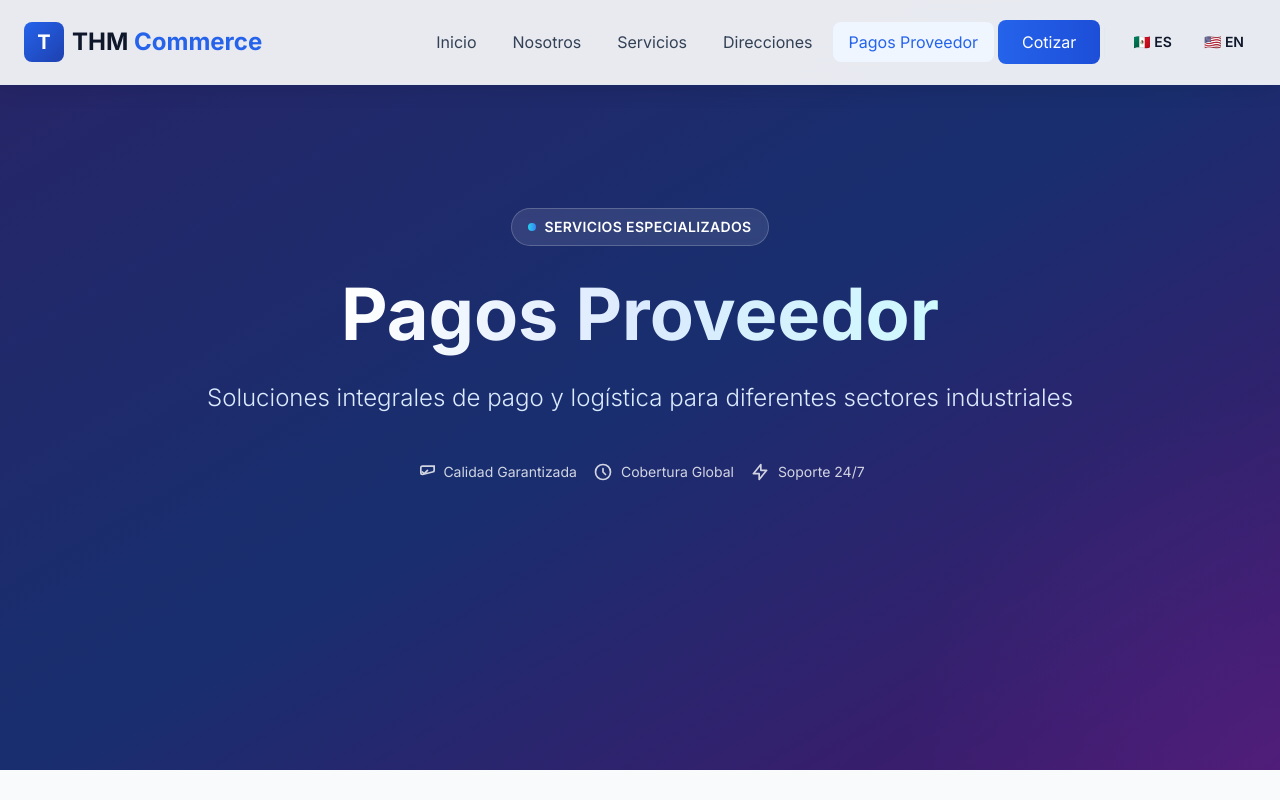
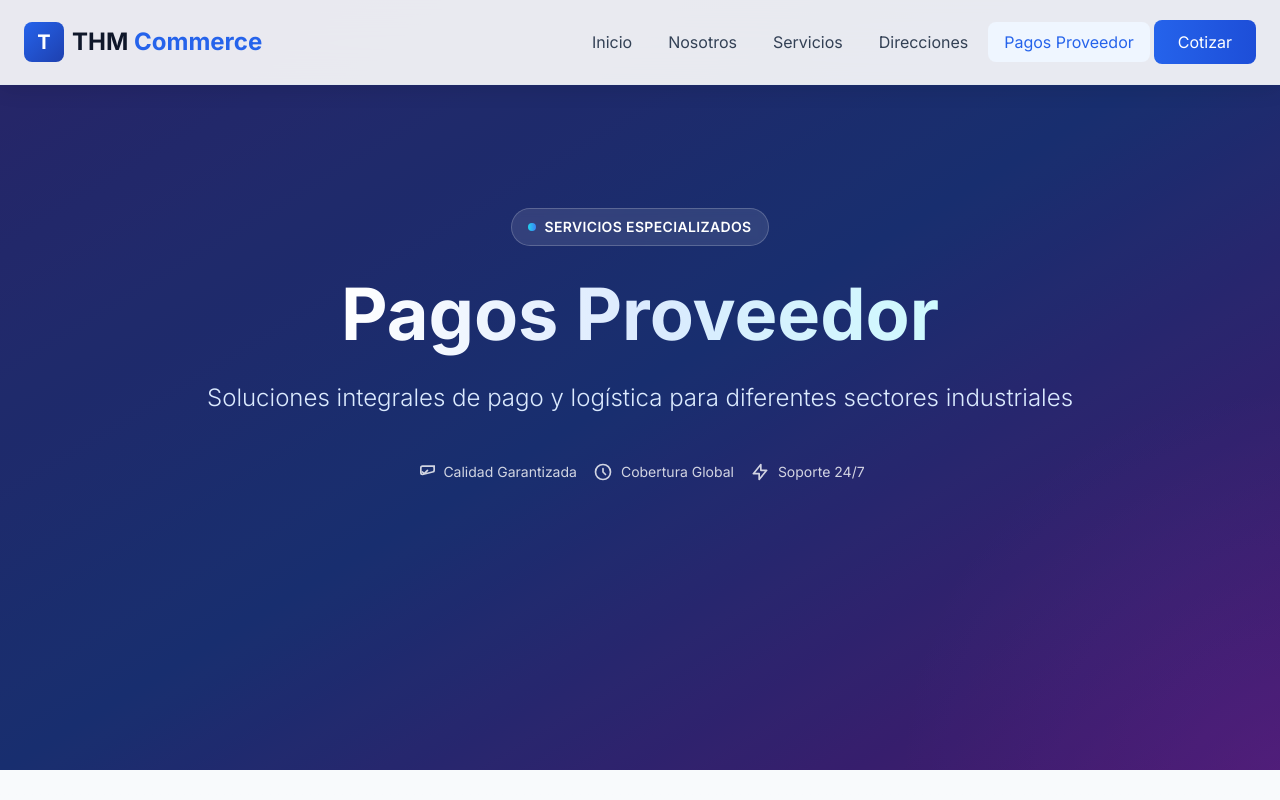
Before and after one commit to Ezequiel8787/thecommerce, a plain HTML site: page pagos-proveedor.html in a window 1280 px wide. Shown: the top 800 px of the page. Drawn offline with nearby package versions, Linux system fonts and the light colour scheme.

Commit message:
Remove English language options from pagos-proveedor page

```diff
--- a/pagos-proveedor.html
+++ b/pagos-proveedor.html
@@ -25,14 +25,6 @@
                 <a href="direcciones.html" class="px-4 py-2 text-slate-700 hover:text-blue-600 hover:bg-blue-50 rounded-lg transition" data-i18n="nav_direcciones">Direcciones</a>
                 <a href="pagos-proveedor.html" class="px-4 py-2 text-blue-600 bg-blue-50 rounded-lg transition" data-i18n="nav_pagos">Pagos Proveedor</a>
                 <a href="cotizaciones.html" class="ml-2 px-6 py-2.5 bg-gradient-to-r from-blue-600 to-blue-700 text-white rounded-lg hover:shadow-lg hover:scale-105 transition-all" data-i18n="nav_cotizar">Cotizar</a>
-                <div class="ml-4 flex items-center gap-2 border-l border-slate-200 pl-4">
-                    <button onclick="i18n.setLanguage('es')" data-lang="es" class="px-3 py-1.5 rounded-lg text-sm font-semibold transition hover:bg-slate-100" title="Español">
-                        🇲🇽 ES
-                    </button>
-                    <button onclick="i18n.setLanguage('en')" data-lang="en" class="px-3 py-1.5 rounded-lg text-sm font-semibold transition hover:bg-slate-100" title="English">
-                        🇺🇸 EN
-                    </button>
-                </div>
             </div>
             <button class="md:hidden p-2 rounded-lg hover:bg-slate-100">
                 <svg class="w-6 h-6" fill="none" stroke="currentColor" viewBox="0 0 24 24">
@@ -495,12 +487,5 @@
             </div>
         </div>
     </footer>
-
-    <script src="translations.js"></script>
-    <script>
-        // Initialize i18n
-        const i18n = new I18n();
-        i18n.setLanguage('es');
-    </script>
 </body>
 </html>
```
